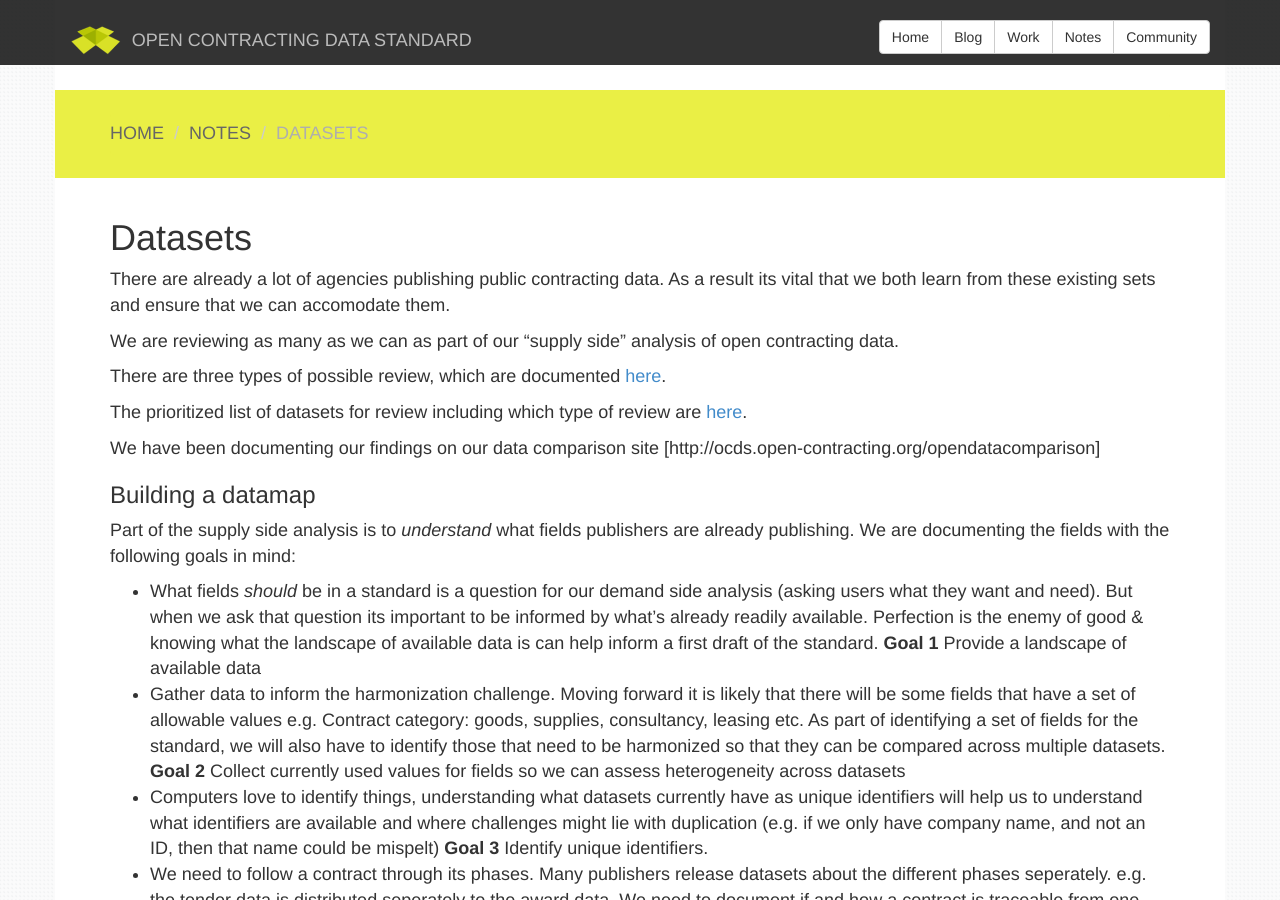
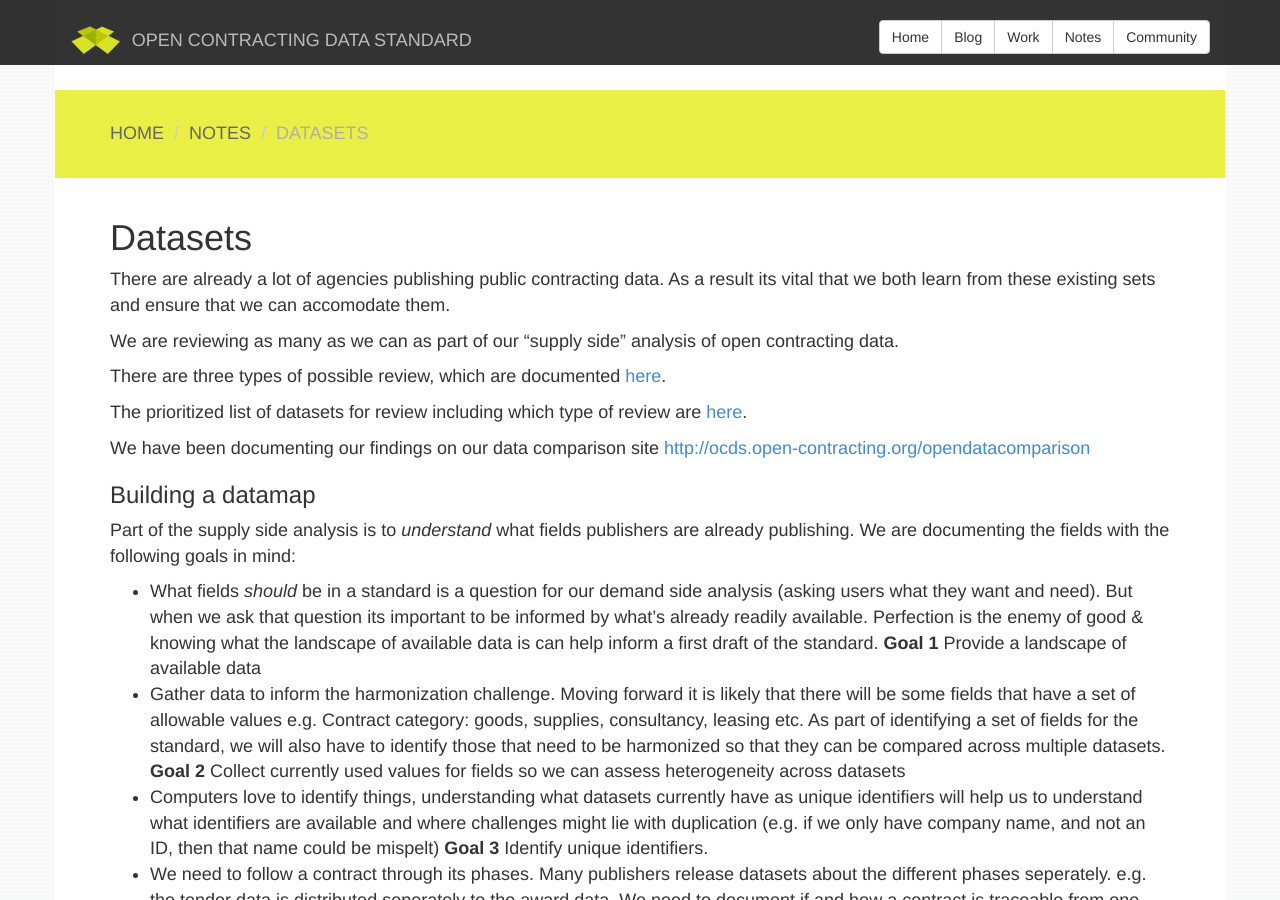
Before and after one commit to open-contracting/open-contracting.github.io, a Jekyll site: the page built from pages/notes/datasets/index.md, in a window 1280 px wide and 900 px high. Built offline with Jekyll 4.4.1, drawn with Linux system fonts in a browser that asks for light colours; nearby versions of some CDN libraries; Markdown is read by kramdown in place of the engine named in the settings; part of the change alters nothing that is shown.

```diff
--- a/pages/notes/datasets/index.md
+++ b/pages/notes/datasets/index.md
@@ -14,7 +14,7 @@ There are three types of possible review, which are documented [here](review_typ
 
 The prioritized list of datasets for review including which type of review are [here](priorities.html).
 
-We have been documenting our findings on our data comparison site [http://ocds.open-contracting.org/opendatacomparison]
+We have been documenting our findings on our data comparison site [http://ocds.open-contracting.org/opendatacomparison](http://ocds.open-contracting.org/opendatacomparison)
 
 ### Building a datamap
 Part of the supply side analysis is to *understand* what fields publishers are already publishing. We are documenting the fields with the following goals in mind:
```
